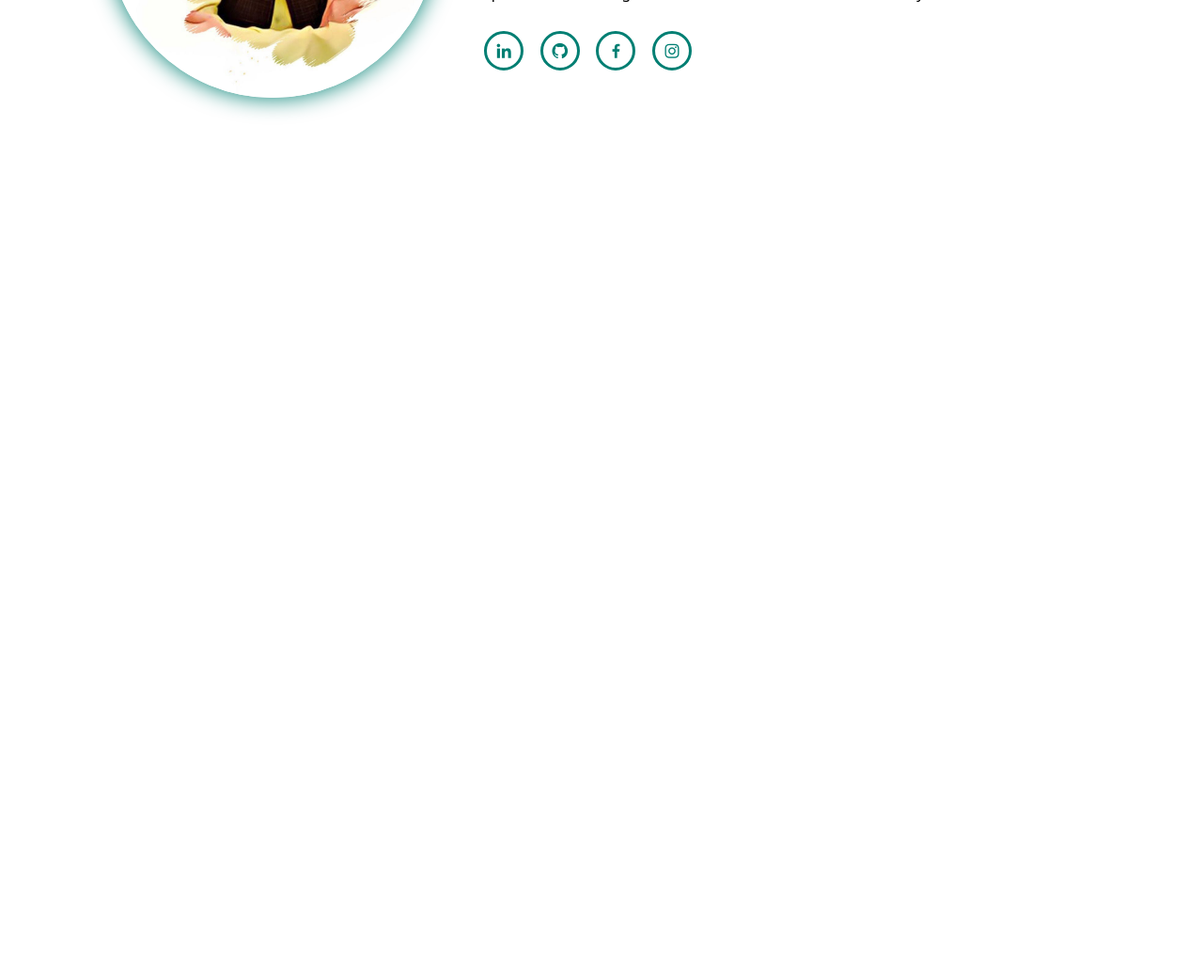
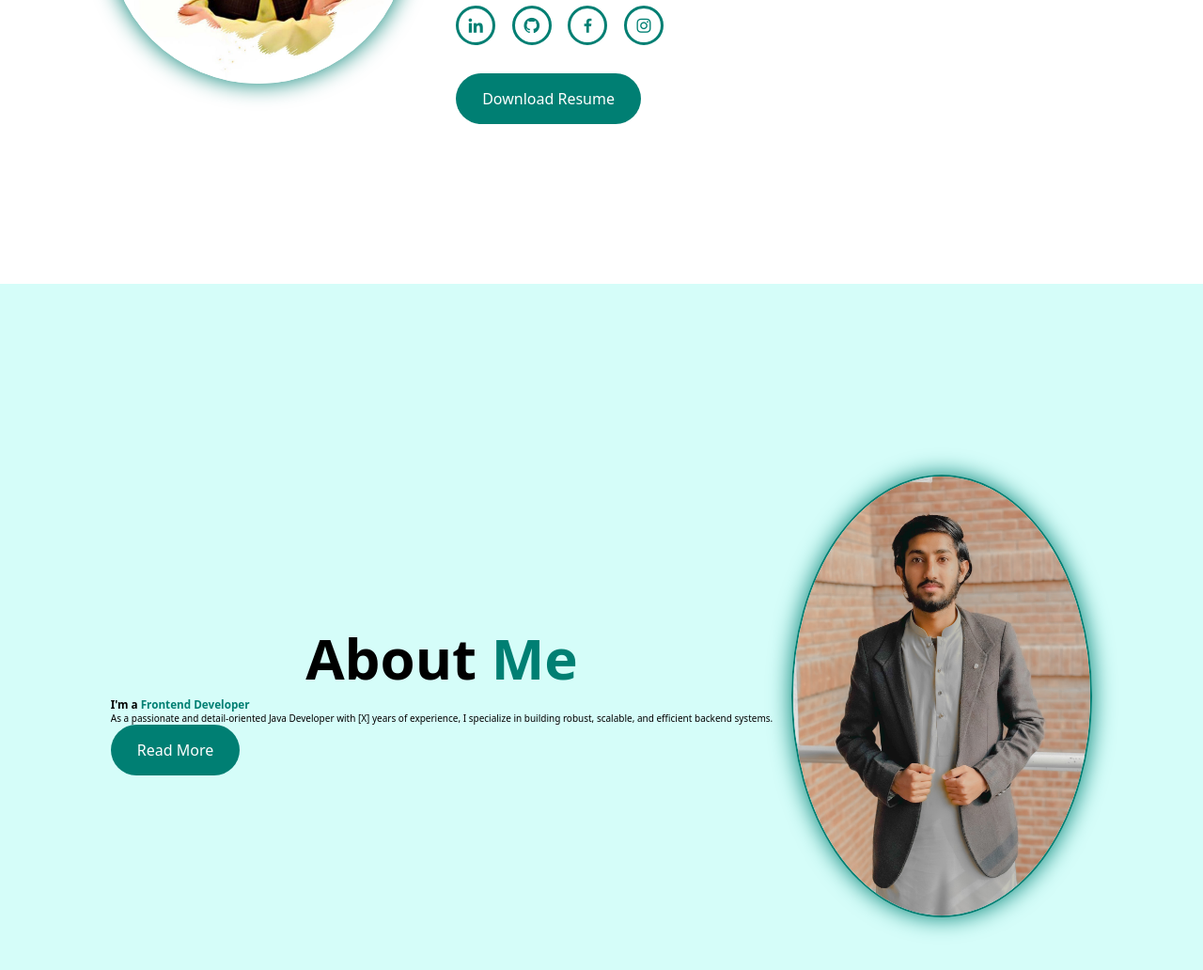
Before and after one commit to ehsan-2423/Portfolio-webpage, a plain HTML site: page index.html in a window 1280 px wide. Shown: the part 498-1530 px from the top of the page at 94% size. Before the commit the page ends 800 px from the top, so only its background shows below. Drawn offline with nearby package versions, Linux system fonts and the light colour scheme.

Commit message:
updated UI

```diff
--- a/index.html
+++ b/index.html
@@ -47,11 +47,26 @@
             <a href="#"><i class='bx bxl-facebook'></i></a>
             <a href="#"><i class='bx bxl-instagram' ></i></a>
             </div>
-            <!-- <a href="#" class="cv">Download Resume</a> -->
+            <a href="#" class="btn">Download Resume</a>
+
         </div>
 
     </section>
 
 
+    <!-- about section -->
+     <Section class="about" id="about">
+        <div class="about-content">
+            <h2 class="heading">About <span>Me</span></h2>
+            <h3>I'm a <span>Frontend Developer</span></h3>
+            <p>As a passionate and detail-oriented Java Developer with [X] years of experience, I specialize in building robust, scalable, and efficient backend systems.</p>
+            <a href="#" class="btn">Read More</a>
+        </div>
+        <div class="about-img">
+            <img src="p1.jpeg" alt="profile">
+        </div>
+     </section>
+
+
 </body>
 </html>
--- a/style.css
+++ b/style.css
@@ -91,8 +91,8 @@ section{
 }
 
 .prof-img img{
-    width: 25rw;
-    height: 350px;
+    width: 25vw;
+    /* height: 350px; */
     border-radius: 50%;
     box-shadow: 0 0 25px var(--main-color);
     cursor: pointer;
@@ -180,3 +180,35 @@ span{
     color:var(--bg-color);
 
 }
+
+.btn:hover{
+    box-shadow: 0 0 1.6rem var(--main-color);
+}
+
+.about{
+    display:flex;
+    justify-content:center;
+    align-items: center;
+    gap: 2rem;
+    background: var(--snd-bg-color);
+}
+
+.about-img img{
+    width: 25vw;
+    border: 2px solid var(--main-color);
+    border-radius: 50%;
+    box-shadow:0 0 25px var(--main-color);
+    cursor: pointer;
+    transition: 0.4s ease;
+}
+
+.about-img img:hover{
+    box-shadow: 0 0 25px var(--main-color),
+                0 0 35px var(--main-color),
+                0 0 45px var(--main-color);
+}
+
+.heading{
+    font-size: 6rem;
+    text-align: center;
+}
```
